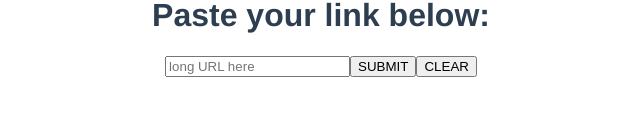
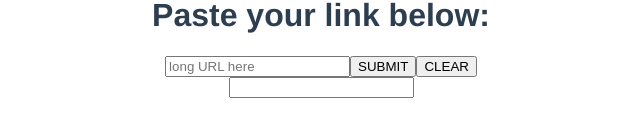
Before and after one commit to han-sen/link-shortener, a Vue app in the folder client/: page / in a window 1280 px wide. Shown: the part 288-424 px from the top of the page, without its empty margins (319-959 px from the left). Built offline with nearby package versions, Linux system fonts and the light colour scheme.

Commit message:
updated new link component

```diff
--- a/client/src/components/InputBox.vue
+++ b/client/src/components/InputBox.vue
@@ -9,7 +9,7 @@
             CLEAR
         </button>
         <div v-bind:class="{ active: isActive }">
-            <p>{{ newURL }}</p>
+            <input v-model.trim="newURL">{{ newURL }}</input>
         </div>
     </div>
 </template>
```
